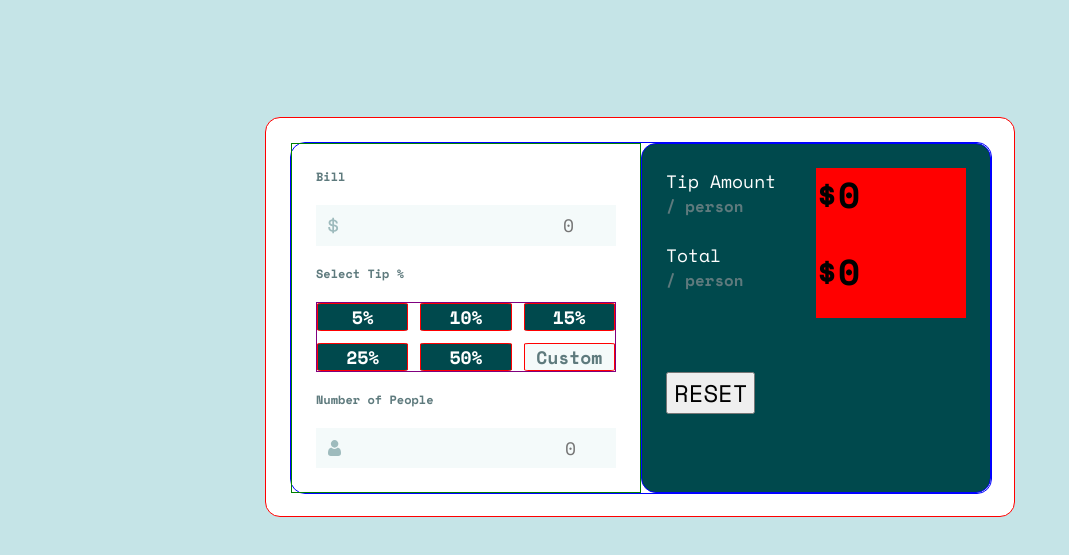
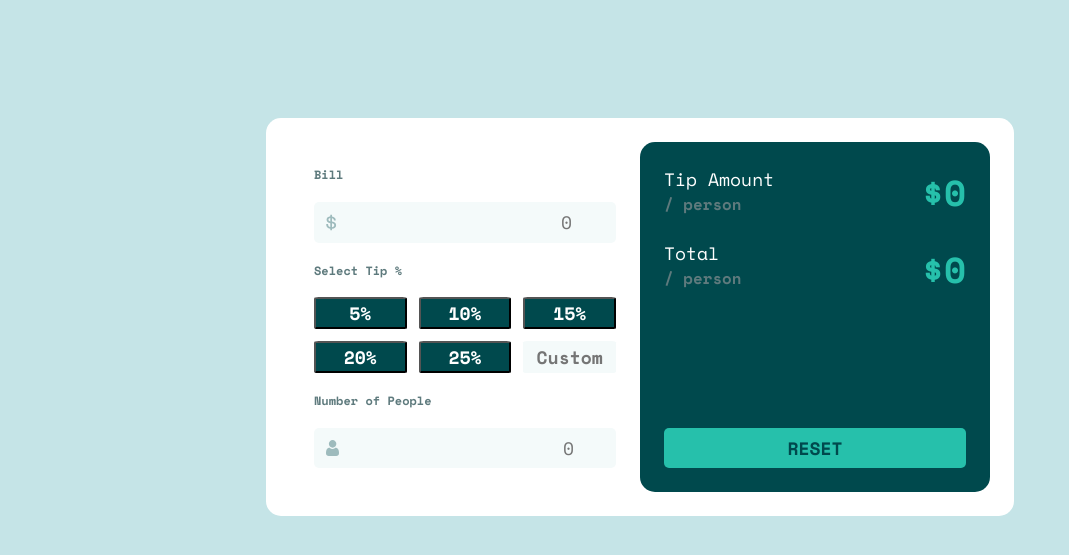
Before and after one commit to BasedR/Frontendmentor.io, a plain HTML site: page 2. tip-calculator-app-main/tip-calculator-app-main/index.html in a window 1280 px wide. Shown: the part 83-638 px from the top of the page, without its empty margins (0-1069 px from the left). Drawn offline with nearby package versions, Linux system fonts and the light colour scheme.

Commit message:
first js implementation

```diff
--- a/2. tip-calculator-app-main/tip-calculator-app-main/index.html
+++ b/2. tip-calculator-app-main/tip-calculator-app-main/index.html
@@ -16,7 +16,7 @@
 
     <!-- Feel free to remove these styles or customise in your own stylesheet 👍 -->
     <link rel="stylesheet" href="style.css" />
-    <script type="text/javascript" src="script.js"></script>
+    <script async type="text/javascript" src="script.js"></script>
   </head>
 
   <body>
@@ -27,25 +27,68 @@
         <div class="flex-box">
           <div class="left-column">
             <h6>Bill</h6>
-            <div class="input-div">
+            <div class="input-div" id="input-div1">
               <img src="./images/icon-dollar.svg" alt="" />
-              <input class="input" placeholder="0" name="bill-value" id="bill-value" />
+              <input
+                class="input"
+                placeholder="0"
+                name="bill-value"
+                id="bill-value"
+              />
             </div>
 
             <h6>Select Tip %</h6>
             <div class="grid-box">
-              <div class="grid-item">5%</div>
-              <div class="grid-item">10%</div>
-              <div class="grid-item">15%</div>
-              <div class="grid-item">25%</div>
-              <div class="grid-item">50%</div>
-              <div class="grid-item custom-grid-item">Custom</div>
+              <button
+                class="grid-item"
+                id="but1"
+                onclick="calculateBill(percentArray[0])"
+              >
+                5%
+              </button>
+              <button
+                class="grid-item"
+                id="but2"
+                onclick="calculateBill(percentArray[1])"
+              >
+                10%
+              </button>
+              <button
+                class="grid-item"
+                id="but3"
+                onclick="calculateBill(percentArray[2])"
+              >
+                15%
+              </button>
+
+              <button
+                class="grid-item"
+                id="but4"
+                onclick="calculateBill(percentArray[3])"
+              >
+                20%
+              </button>
+
+              <button
+                class="grid-item"
+                id="but5"
+                onclick="calculateBill(percentArray[4])"
+              >
+                25%
+              </button>
+
+              <input class="grid-item" placeholder="Custom" />
             </div>
 
             <h6>Number of People</h6>
             <div class="input-div">
               <img src="./images/icon-person.svg" alt="" />
-              <input class="input" placeholder="0" name="people-value" id="people-value" />
+              <input
+                class="input"
+                placeholder="0"
+                name="people-value"
+                id="people-value"
+              />
             </div>
           </div>
 
@@ -54,6 +97,7 @@
               <p class="tip-style">Tip Amount</p>
               <p class="person-style">/ person</p>
               <div class="spacing-div"></div>
+
               <p class="tip-style">Total</p>
               <p class="person-style">/ person</p>
             </div>
@@ -65,7 +109,7 @@
               </form>
             </div>
             <div class="reset-div">
-              <button onclick="calculateBill()">RESET</button>
+              <button id="reset-button">RESET</button>
             </div>
           </div>
         </div>
--- a/2. tip-calculator-app-main/tip-calculator-app-main/script.js
+++ b/2. tip-calculator-app-main/tip-calculator-app-main/script.js
@@ -1,9 +1,40 @@
-function calculateBill(){
- var billValue = document.getElementById("bill-value").value;
-var peopleValue = document.getElementById("people-value").value;
+var percentArray = [0.05, 0.1, 0.15, 0.2, 0.25];
 
-billValue = billValue / peopleValue;
+/*--wywyołanie funkcji--*/
+document
+  .querySelector(".grid-box > input")
+  .addEventListener("keyup", customPercent);
 
+function customPercent() {
+  var x = document.querySelector(".grid-box > input").value;
+  calculateBill(x / 100);
+}
+/*--główny kod---*/
+function calculateBill(percent) {
+  var billValue = document.getElementById("bill-value").value;
+  var peopleValue = document.getElementById("people-value").value;
+  var personBill;
+  var tipAmount;
 
- document.getElementById("tip-amount").innerHTML = "$"+ billValue;
+  tipAmount = (billValue / peopleValue) * percent;
+  personBill = billValue / peopleValue + tipAmount;
+  document.getElementById("tip-amount").innerHTML = "$" + roundToTwo(tipAmount);
+  document.getElementById("total-amount").innerHTML =
+    "$" + roundToTwo(personBill);
 }
+/*--zaokrąglanie--*/
+function roundToTwo(num) {
+  return +(Math.round(num + "e+2") + "e-2");
+}
+
+/*---funkcja resetująca aplikacje---*/
+
+document.getElementById("reset-button").addEventListener("click", resetApp);
+
+function resetApp() {
+  document.getElementById("bill-value").value = 0;
+  document.getElementById("people-value").value = 0;
+  document.getElementById("total-amount").innerHTML = 0;
+  document.getElementById("tip-amount").innerHTML = 0;
+  document.querySelector(".grid-box > input").value = 0;
+}
--- a/2. tip-calculator-app-main/tip-calculator-app-main/style.css
+++ b/2. tip-calculator-app-main/tip-calculator-app-main/style.css
@@ -24,13 +24,11 @@ img {
   transform: translate(-50%, -50%);
   width: 700px;
   height: 350px;
-  border: 1px solid red;
   border-radius: 15px;
   padding: 1rem;
   background-color: white;
 }
 .flex-box {
-  border: 1px solid blue;
   display: flex;
   width: 100%;
   height: 100%;
@@ -39,7 +37,6 @@ img {
 /*---left column---*/
 .left-column {
   width: 50%;
-  border: 1px solid green;
   padding: 1rem;
   display: flex;
   flex-direction: column;
@@ -50,53 +47,56 @@ img {
   display: flex;
   background-color: hsl(189, 41%, 97%);
   border: none;
+  border-radius: 5px;
   font-size: 0.75em;
   text-align: right;
 }
+.input-div:focus-within {
+  box-shadow: 0px 0px 0px 1px hsl(172, 67%, 45%);
+}
+
 .input {
   text-align: right;
   border: none;
   font-size: 0.75rem;
   background-color: inherit;
+  outline: none;
 }
-
+/*---grid---*/
 .grid-box {
   display: grid;
+  width: 100%;
   grid-template-columns: 1fr 1fr 1fr;
   grid-template-rows: 1fr 1fr;
   column-gap: 0.5rem;
   row-gap: 0.5rem;
-  border: 1px solid purple;
 }
 .grid-item {
-  border: 1px solid red;
   background-color: hsl(183, 100%, 15%);
+  outline: none;
   border-radius: 5%;
   text-align: center;
   font-size: inherit;
   font-size: 0.75rem;
   font-weight: 700;
   color: white;
+  min-width: 100%;
+}
+/*---klasa aktywnych przycisków---*/
+
+.active {
+  background-color: red;
+  color: red;
 }
 
-.custom-grid-item {
+.grid-box > input {
+  display: block;
+  width: 100%;
+  border: none;
+  margin: 0;
+  padding: 0;
   background-color: hsl(189, 41%, 97%);
-  color: hsl(186, 14%, 43%);
-}
-
-.button-box {
-  height: 50%;
-  display: flex;
-  flex-direction: column-reverse;
-  border: solid 1px orange;
-  flex-grow: 5;
-}
-
-.reset-button {
-  border: none;
-  width: 100%;
-  border-radius: 5px;
-  align-self: flex-end;
+  color: black;
 }
 
 /*---right column --*/
@@ -105,7 +105,6 @@ img {
   padding: 1rem;
   background-color: hsl(183, 100%, 15%);
   border-radius: 15px;
-  border: solid 1px blue;
   display: flex;
   flex-wrap: wrap;
 }
@@ -117,16 +116,17 @@ img {
 
 .right-split {
   display: flex;
-  background-color: red;
   justify-content: flex-end;
 }
 .right-column-split output {
   display: block;
   font-size: 1.5rem;
   font-weight: bold;
+  text-align: right;
+  color: hsl(172, 67%, 45%);
 }
 
-.right-column-split *{
+.right-column-split * {
   margin: 0;
   width: 100%;
 }
@@ -148,3 +148,24 @@ img {
   margin: 0;
   padding-top: 1rem;
 }
+
+/*---przycisk reset---*/
+
+.reset-div {
+  display: flex;
+  justify-content: center;
+  align-items: flex-end;
+  width: 100%;
+}
+
+.reset-div > button {
+  width: inherit;
+  background-color: hsl(172, 67%, 45%);
+  color: hsl(183, 100%, 15%);
+  font-size: 0.75rem;
+  font-weight: bold;
+  outline: none;
+  border: none;
+  border-radius: 5px;
+  padding: 7px 0px;
+}
```
